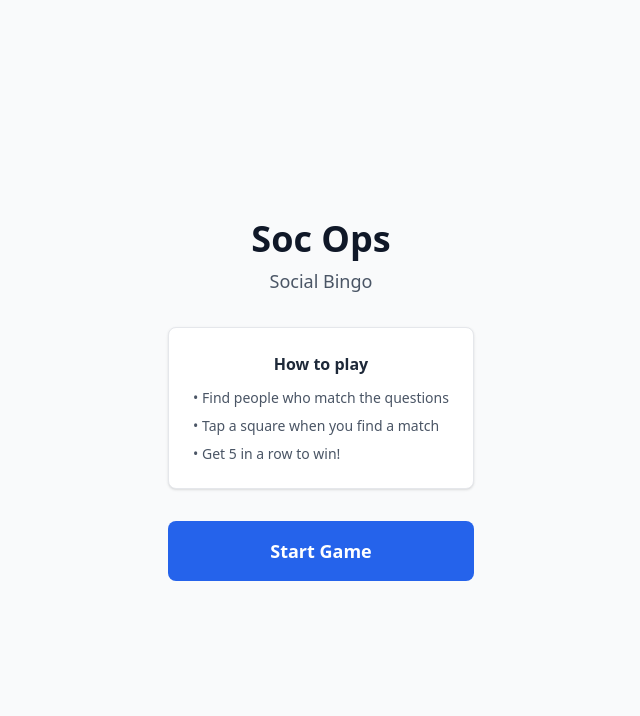
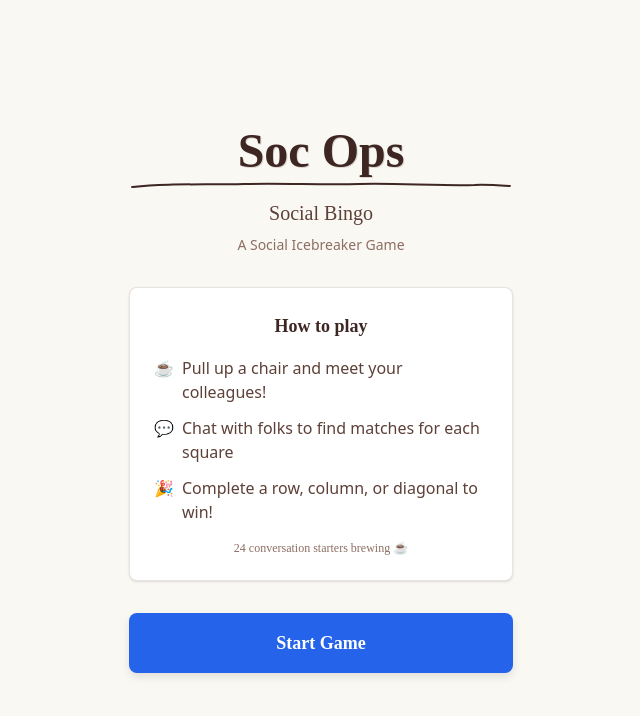
Before and after one commit to NativBenMeir/vscode-agent-lab-soc-ops, a React (Vite) app: page / in a window 1280 px wide. Shown: the top 716 px of the page, without its empty margins (319-959 px from the left). Built offline with nearby package versions, Linux system fonts and the light colour scheme.

Commit message:
Implement refined and elegant landing page with coffee theme
Co-authored-by: NativBenMeir <205961688+NativBenMeir@users.noreply.github.com>

```diff
--- a/src/components/StartScreen.tsx
+++ b/src/components/StartScreen.tsx
@@ -1,26 +1,125 @@
+import { useState } from 'react';
+
 interface StartScreenProps {
   onStart: () => void;
 }
 
 export function StartScreen({ onStart }: StartScreenProps) {
+  const [isHovered, setIsHovered] = useState(false);
+  const [isPressed, setIsPressed] = useState(false);
+
+  // Inline styles for button states (Tailwind 4 limitation)
+  const buttonStyle = {
+    backgroundColor: isPressed
+      ? 'var(--color-accent-light)'
+      : 'var(--color-accent)',
+  };
+
   return (
-    <div className="flex flex-col items-center justify-center min-h-full p-6 bg-gray-50">
+    <div className="flex flex-col items-center justify-center min-h-full p-6 bg-coffee-bg">
       <div className="text-center max-w-sm">
-        <h1 className="text-4xl font-bold text-gray-900 mb-2">Soc Ops</h1>
-        <p className="text-lg text-gray-600 mb-8">Social Bingo</p>
-
-        <div className="bg-white rounded-lg p-6 shadow-sm border border-gray-200 mb-8">
-          <h2 className="font-semibold text-gray-800 mb-3">How to play</h2>
-          <ul className="text-left text-gray-600 text-sm space-y-2">
-            <li>• Find people who match the questions</li>
-            <li>• Tap a square when you find a match</li>
-            <li>• Get 5 in a row to win!</li>
-          </ul>
+        {/* Title with animation and text shadow */}
+        <div className="relative mb-2" style={{
+          animation: 'fadeInSlideDown 600ms ease-out',
+        }}>
+          <h1
+            className="text-5xl font-display font-bold text-coffee-dark mb-1"
+            style={{
+              textShadow: '1px 1px 0 rgba(93, 64, 55, 0.2)',
+            }}
+          >
+            Soc Ops
+          </h1>
+          {/* SVG hand-drawn underline */}
+          <svg
+            className="w-full h-3 mt-1"
+            viewBox="0 0 200 12"
+            fill="none"
+            xmlns="http://www.w3.org/2000/svg"
+            preserveAspectRatio="none"
+            aria-hidden="true"
+          >
+            <path
+              d="M2 8C20 4 40 6 60 5C80 4 100 6 120 5C140 4 160 7 180 6C185 5.5 190 6 198 7"
+              stroke="var(--color-coffee-dark)"
+              strokeWidth="2"
+              strokeLinecap="round"
+              fill="none"
+            />
+          </svg>
         </div>
 
+        {/* Subtitle with animation */}
+        <p
+          className="text-xl font-display text-coffee-medium mb-2"
+          style={{
+            animation: 'fadeIn 600ms ease-out 150ms both',
+          }}
+        >
+          Social Bingo
+        </p>
+
+        <p
+          className="text-sm text-coffee-light mb-8"
+          style={{
+            animation: 'fadeIn 600ms ease-out 150ms both',
+          }}
+        >
+          A Social Icebreaker Game
+        </p>
+
+        {/* Instructions card with animation and hover effect */}
+        <div
+          className="bg-white rounded-lg p-6 shadow-sm border border-coffee-light/20 mb-8 transition-shadow duration-300 hover:shadow-md"
+          style={{
+            animation: 'fadeInSlideUp 600ms ease-out 300ms both',
+          }}
+        >
+          <h2 className="font-display font-semibold text-coffee-dark mb-4 text-lg">How to play</h2>
+          <ul className="text-left text-coffee-medium space-y-3 text-base">
+            <li className="flex items-start">
+              <span className="mr-2">☕</span>
+              <span>Pull up a chair and meet your colleagues!</span>
+            </li>
+            <li className="flex items-start">
+              <span className="mr-2">💬</span>
+              <span>Chat with folks to find matches for each square</span>
+            </li>
+            <li className="flex items-start">
+              <span className="mr-2">🎉</span>
+              <span>Complete a row, column, or diagonal to win!</span>
+            </li>
+          </ul>
+          <p className="text-xs text-coffee-light mt-4 font-display">
+            24 conversation starters brewing ☕
+          </p>
+        </div>
+
+        {/* Button with animation and micro-interactions */}
         <button
           onClick={onStart}
-          className="w-full bg-accent text-white font-semibold py-4 px-8 rounded-lg text-lg active:bg-accent-light transition-colors"
+          onMouseEnter={() => setIsHovered(true)}
+          onMouseLeave={() => setIsHovered(false)}
+          onMouseDown={() => setIsPressed(true)}
+          onMouseUp={() => setIsPressed(false)}
+          onTouchStart={() => setIsPressed(true)}
+          onTouchEnd={() => setIsPressed(false)}
+          aria-label="Start playing Social Bingo"
+          className="w-full text-white font-display font-semibold py-4 px-8 rounded-lg text-lg transition-all duration-200 focus-visible:outline-none focus-visible:ring-2 focus-visible:ring-accent focus-visible:ring-offset-2"
+          style={{
+            ...buttonStyle,
+            animation: 'scaleIn 600ms ease-out 450ms both',
+            transform: isPressed
+              ? 'scale(0.98)'
+              : isHovered
+                ? 'translateY(-2px)'
+                : 'translateY(0)',
+            boxShadow: isPressed
+              ? '0 2px 4px rgba(0, 0, 0, 0.1)'
+              : isHovered
+                ? '0 8px 16px rgba(37, 99, 235, 0.3)'
+                : '0 4px 8px rgba(0, 0, 0, 0.1)',
+          }}
         >
           Start Game
         </button>
--- a/src/index.css
+++ b/src/index.css
@@ -1,4 +1,5 @@
 @import 'tailwindcss';
+@import url('https://fonts.googleapis.com/css2?family=Caveat:wght@700&family=Crimson+Pro:wght@400;600;700&display=swap');
 
 @theme {
   --color-accent: #2563eb;
@@ -6,6 +7,17 @@
   --color-marked: #dcfce7;
   --color-marked-border: #22c55e;
   --color-bingo: #fbbf24;
+
+  /* Coffee shop color palette */
+  --color-coffee-dark: #3e2723;
+  --color-coffee-medium: #5d4037;
+  --color-coffee-light: #8d6e63;
+  --color-cream: #f5f5dc;
+  --color-coffee-bg: #faf8f3;
+
+  /* Typography */
+  --font-display: 'Crimson Pro', serif;
+  --font-handwritten: 'Caveat', cursive;
 }
 
 html,
@@ -19,3 +31,48 @@ body {
   font-family: system-ui, -apple-system, sans-serif;
   -webkit-tap-highlight-color: transparent;
 }
+
+/* CSS Animations - respect prefers-reduced-motion */
+@media (prefers-reduced-motion: no-preference) {
+  @keyframes fadeInSlideDown {
+    from {
+      opacity: 0;
+      transform: translateY(-20px);
+    }
+    to {
+      opacity: 1;
+      transform: translateY(0);
+    }
+  }
+
+  @keyframes fadeIn {
+    from {
+      opacity: 0;
+    }
+    to {
+      opacity: 1;
+    }
+  }
+
+  @keyframes fadeInSlideUp {
+    from {
+      opacity: 0;
+      transform: translateY(20px);
+    }
+    to {
+      opacity: 1;
+      transform: translateY(0);
+    }
+  }
+
+  @keyframes scaleIn {
+    from {
+      opacity: 0;
+      transform: scale(0.95);
+    }
+    to {
+      opacity: 1;
+      transform: scale(1);
+    }
+  }
+}
```
